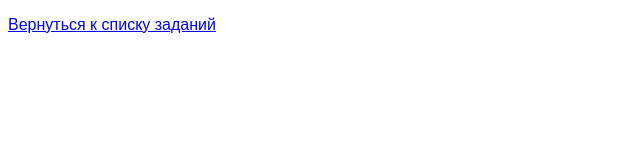
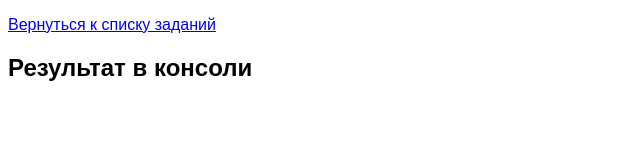
Before and after one commit to heorhii-aksiuk/goit-js-hw-11-all, a plain HTML site: page src/partials/task-2-1.html in a window 1280 px wide. Shown: the whole page, without its empty margins (0-640 px from the left). Drawn offline with Linux system fonts and the light colour scheme.

Commit message:
Примечание для задач 2

```diff
--- a/src/partials/task-2-1.html
+++ b/src/partials/task-2-1.html
@@ -11,6 +11,7 @@
 
 <body>
   <p><a href="../../index.html">Вернуться к списку заданий</a></p>
+  <h2>Результат в консоли</h2>
   <script src="../js/task-2-1.js" type="module"></script>
 </body>
 
```
Also changed, not shown: src/partials/task-2-2.html (+1 -0 lines), src/partials/task-2-3.html (+1 -0 lines).
